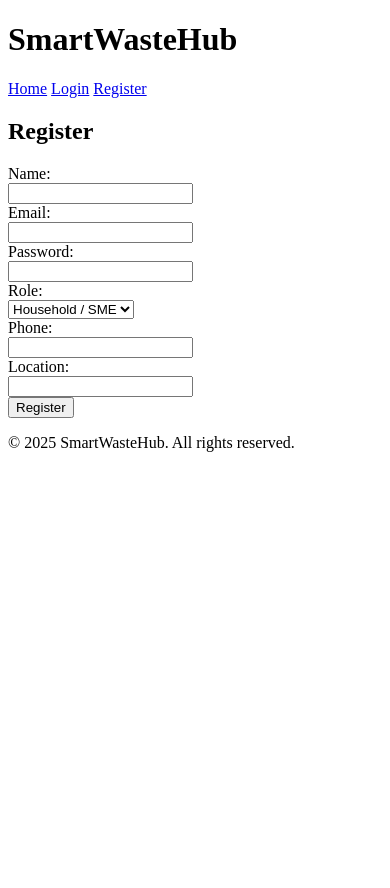
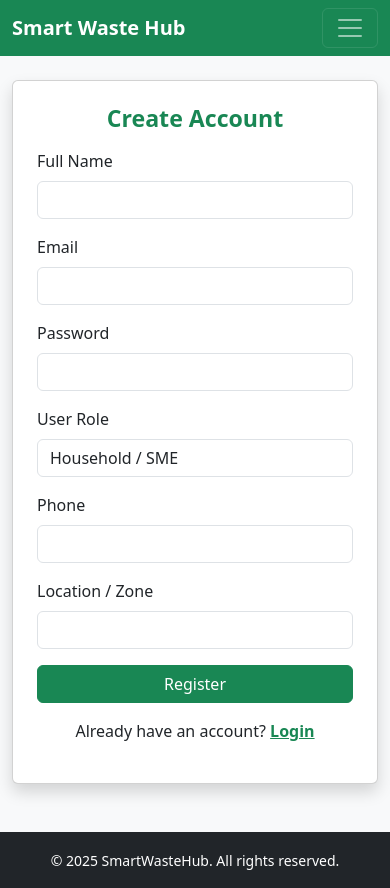
Before and after one commit to Elvis-1738/smartwastehub, a PHP site: page /backend/auth/register.php in a window 390 px wide. Before the commit the page ends 452 px from the top, so only its background shows below. Run offline with PHP 8.4, Linux system fonts and the light colour scheme.

Commit message:
UI Upgrade: Bootstrap layout + styled login/register pages

```diff
--- a/backend/auth/register.php
+++ b/backend/auth/register.php
@@ -2,51 +2,31 @@
 require_once __DIR__ . '/../config.php';
 
 $errors = [];
-$success = '';
+$success = "";
 
-if ($_SERVER['REQUEST_METHOD'] === 'POST') {
-    $name     = trim($_POST['name'] ?? '');
-    $email    = trim($_POST['email'] ?? '');
-    $password = $_POST['password'] ?? '';
-    $role     = $_POST['role'] ?? 'household';
-    $phone    = trim($_POST['phone'] ?? '');
-    $location = trim($_POST['location'] ?? '');
+if ($_SERVER["REQUEST_METHOD"] === "POST") {
+    $name  = trim($_POST['name']);
+    $email = trim($_POST['email']);
+    $password = $_POST['password'];
+    $role = $_POST['role'];
+    $phone = trim($_POST['phone']);
+    $location = trim($_POST['location']);
 
-    if ($name === '' || $email === '' || $password === '') {
-        $errors[] = 'Name, email and password are required.';
+    if ($name === "" || $email === "" || $password === "") {
+        $errors[] = "Name, email and password are required.";
     }
 
     if (empty($errors)) {
         $password_hash = password_hash($password, PASSWORD_DEFAULT);
 
-        $stmt = $conn->prepare(
-            "INSERT INTO users (name, email, password_hash, role, phone, location)
-             VALUES (?, ?, ?, ?, ?, ?)"
-        );
-        $stmt->bind_param('ssssss', $name, $email, $password_hash, $role, $phone, $location);
+        $stmt = $conn->prepare("INSERT INTO users (name,email,password_hash,role,phone,location) VALUES (?,?,?,?,?,?)");
+        $stmt->bind_param("ssssss", $name,$email,$password_hash,$role,$phone,$location);
 
-        try {
         if ($stmt->execute()) {
-                // create reward wallet for user
-                $user_id = $stmt->insert_id;
-                $walletStmt = $conn->prepare(
-                    "INSERT INTO reward_wallets (user_id, balance) VALUES (?, 0)"
-                );
-                $walletStmt->bind_param('i', $user_id);
-                $walletStmt->execute();
-
-                $success = 'Registration successful. You can now log in.';
+            $success = "Registration successful! You may login.";
         } else {
-                $errors[] = 'Error saving user.';
+            $errors[] = "Email already registered.";
         }
-        } catch (mysqli_sql_exception $e) {
-            if (str_contains($e->getMessage(), 'Duplicate')) {
-                $errors[] = 'Email already exists.';
-            } else {
-                $errors[] = 'Database error.';
-            }
-        }
-
         $stmt->close();
     }
 }
@@ -54,29 +34,53 @@ if ($_SERVER['REQUEST_METHOD'] === 'POST') {
 
 <?php include __DIR__ . '/../../frontend/includes/header.php'; ?>
 
-<h2>Register</h2>
+<div class="row justify-content-center">
+    <div class="col-md-6">
+        <div class="card shadow p-4">
 
-<?php foreach ($errors as $err): ?>
-    <p style="color:red;"><?php echo htmlspecialchars($err); ?></p>
+            <h3 class="text-center mb-3 text-success fw-bold">Create Account</h3>
+
+            <?php foreach($errors as $e): ?>
+                <div class="alert alert-danger"><?php echo $e; ?></div>
             <?php endforeach; ?>
 
-<?php if ($success): ?>
-    <p style="color:green;"><?php echo htmlspecialchars($success); ?></p>
+            <?php if($success): ?>
+                <div class="alert alert-success"><?php echo $success; ?></div>
             <?php endif; ?>
 
-<form method="post">
-    <label>Name:<br><input type="text" name="name" required></label><br>
-    <label>Email:<br><input type="email" name="email" required></label><br>
-    <label>Password:<br><input type="password" name="password" required></label><br>
-    <label>Role:<br>
-        <select name="role">
+            <form method="POST">
+
+                <label class="form-label">Full Name</label>
+                <input type="text" name="name" class="form-control mb-3" required>
+
+                <label class="form-label">Email</label>
+                <input type="email" name="email" class="form-control mb-3" required>
+
+                <label class="form-label">Password</label>
+                <input type="password" name="password" class="form-control mb-3" required>
+
+                <label class="form-label">User Role</label>
+                <select name="role" class="form-control mb-3">
                     <option value="household">Household / SME</option>
-            <option value="collector">Collector</option>
+                    <option value="collector">Waste Collector</option>
                 </select>
-    </label><br>
-    <label>Phone:<br><input type="text" name="phone"></label><br>
-    <label>Location:<br><input type="text" name="location"></label><br>
-    <button type="submit">Register</button>
+
+                <label class="form-label">Phone</label>
+                <input type="text" name="phone" class="form-control mb-3">
+
+                <label class="form-label">Location / Zone</label>
+                <input type="text" name="location" class="form-control mb-3">
+
+                <button class="btn btn-success w-100">Register</button>
             </form>
 
+            <p class="mt-3 text-center">
+                Already have an account?
+                <a href="/smartwastehub/backend/auth/login.php" class="text-success fw-bold">Login</a>
+            </p>
+
+        </div>
+    </div>
+</div>
+
 <?php include __DIR__ . '/../../frontend/includes/footer.php'; ?>
--- a/frontend/includes/footer.php
+++ b/frontend/includes/footer.php
@@ -1,6 +1,11 @@
-</main>
-<footer>
-    <p>&copy; <?php echo date('Y'); ?> SmartWasteHub. All rights reserved.</p>
+</div> <!-- end container -->
+
+<footer class="bg-dark text-white text-center py-3 mt-5">
+    <small>&copy; <?php echo date('Y'); ?> SmartWasteHub. All rights reserved.</small>
 </footer>
+
+<!-- BOOTSTRAP JS -->
+<script src="https://cdn.jsdelivr.net/npm/bootstrap@5.3.2/dist/js/bootstrap.bundle.min.js"></script>
+
 </body>
 </html>
--- a/frontend/includes/header.php
+++ b/frontend/includes/header.php
@@ -7,20 +7,39 @@ if (session_status() === PHP_SESSION_NONE) {
 <html lang="en">
 <head>
     <meta charset="UTF-8">
+    <meta name="viewport" content="width=device-width, initial-scale=1.0">
     <title>SmartWasteHub</title>
+
+    <!-- BOOTSTRAP CSS -->
+    <link href="https://cdn.jsdelivr.net/npm/bootstrap@5.3.2/dist/css/bootstrap.min.css" rel="stylesheet">
+
+    <!-- CUSTOM CSS -->
     <link rel="stylesheet" href="/smartwastehub/css/style.css">
 </head>
-<body>
-<header>
-    <h1>SmartWasteHub</h1>
-    <nav>
-        <a href="/smartwastehub/frontend/index.php">Home</a>
-        <?php if (!empty($_SESSION['user_id'])): ?>
-            <a href="/smartwastehub/backend/auth/logout.php">Logout</a>
-        <?php else: ?>
-            <a href="/smartwastehub/backend/auth/login.php">Login</a>
-            <a href="/smartwastehub/backend/auth/register.php">Register</a>
-        <?php endif; ?>
-    </nav>
-</header>
-<main>
+
+<body class="bg-light">
+
+<nav class="navbar navbar-expand-lg navbar-dark bg-success">
+    <div class="container">
+        <a class="navbar-brand fw-bold" href="/smartwastehub/frontend/index.php">Smart Waste Hub</a>
+
+        <button class="navbar-toggler" data-bs-toggle="collapse" data-bs-target="#navMenu">
+            <span class="navbar-toggler-icon"></span>
+        </button>
+
+        <div id="navMenu" class="collapse navbar-collapse">
+            <ul class="navbar-nav ms-auto mb-2 mb-lg-0">
+
+                <?php if (!empty($_SESSION['user_id'])): ?>
+                    <li class="nav-item"><a class="nav-link" href="/smartwastehub/backend/auth/logout.php">Logout</a></li>
+                <?php else: ?>
+                    <li class="nav-item"><a class="nav-link" href="/smartwastehub/backend/auth/login.php">Login</a></li>
+                    <li class="nav-item"><a class="nav-link" href="/smartwastehub/backend/auth/register.php">Register</a></li>
+                <?php endif; ?>
+
+            </ul>
+        </div>
+    </div>
+</nav>
+
+<div class="container my-4">
```
Also changed, not shown: backend/auth/login.php (+39 -29 lines). Lines whose indentation alone changed are shown as unchanged.
